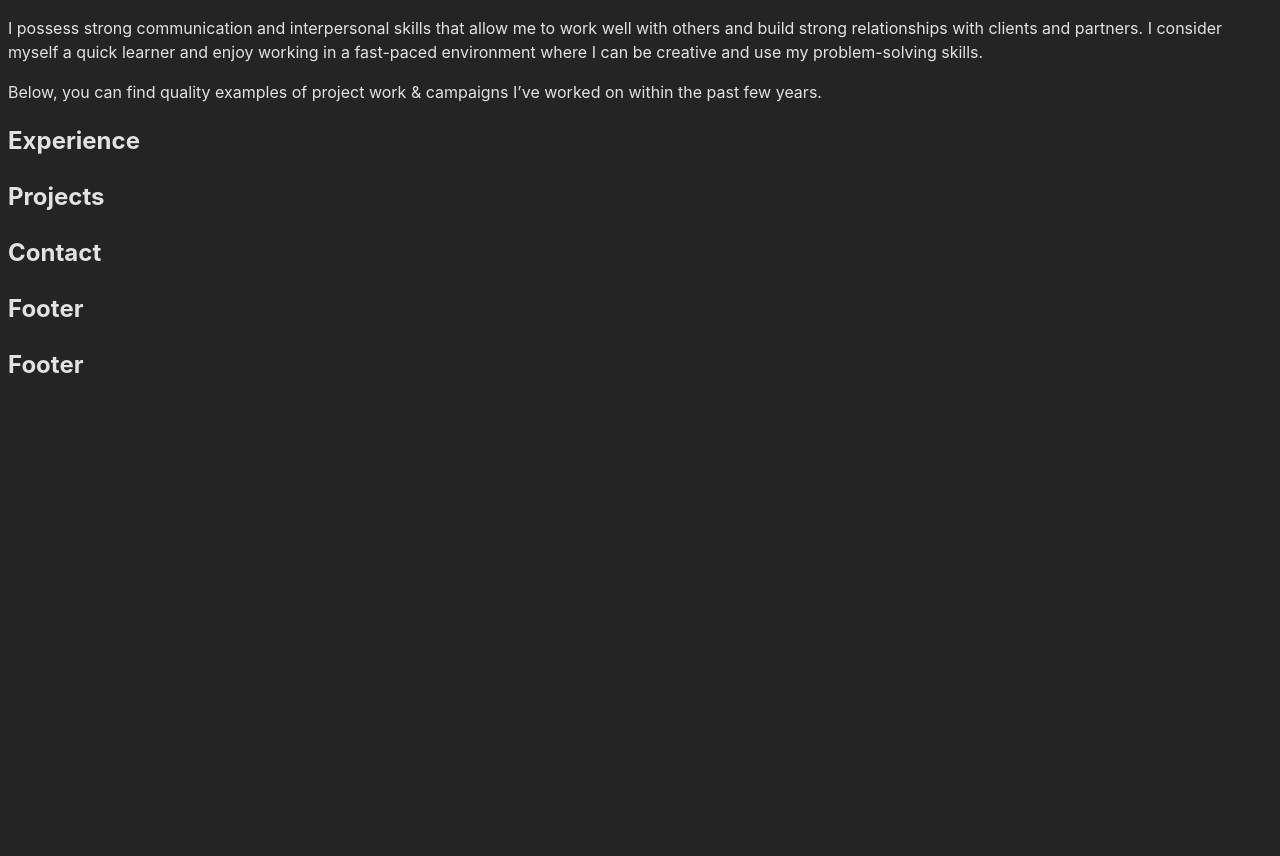
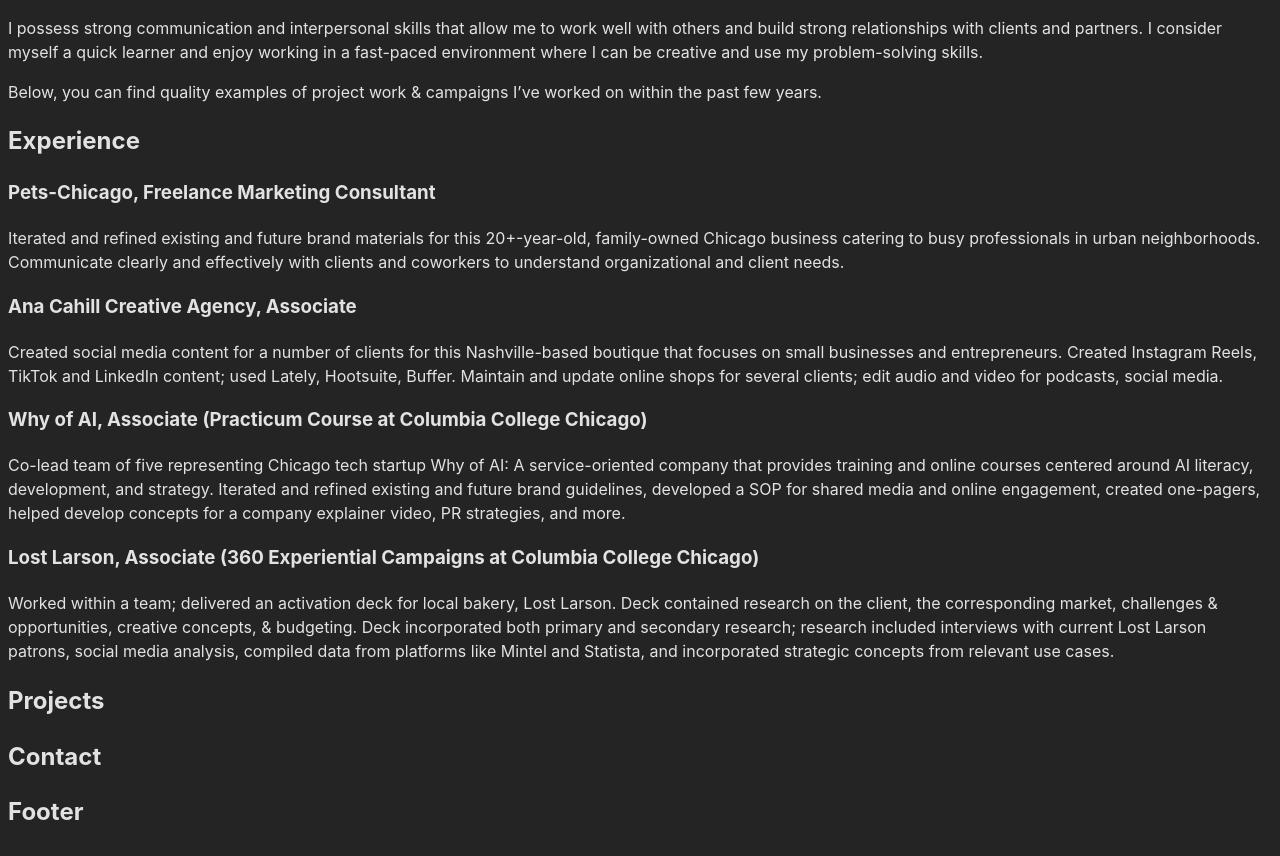
Before and after one commit to Fornari-Inc/fornari-client, a React (Vite) app: page / in a window 1280 px wide. Shown: the part 420-1276 px from the top of the page. Before the commit the page ends 823 px from the top, so only its background shows below. Built offline with nearby package versions, Linux system fonts and the light colour scheme.

Commit message:
content and styling added

```diff
--- a/src/components/Experience.tsx
+++ b/src/components/Experience.tsx
@@ -1,8 +1,21 @@
 
 function Experience() {
   return (
-    <section id="experience">
+    <section id="experience" className="experience-section">
       <h2>Experience</h2>
+      <div className="experience">
+        <h3>Pets-Chicago, Freelance Marketing Consultant</h3>
+        <p>Iterated and refined existing and future brand materials for this 20+-year-old, family-owned Chicago business catering to busy professionals in urban neighborhoods. Communicate clearly and effectively with clients and coworkers to understand organizational and client needs.</p>
+
+        <h3>Ana Cahill Creative Agency, Associate</h3>
+        <p>Created social media content for a number of clients for this Nashville-based boutique that focuses on small businesses and entrepreneurs. Created Instagram Reels, TikTok and LinkedIn content; used Lately, Hootsuite, Buffer. Maintain and update online shops for several clients; edit audio and video for podcasts, social media.</p>
+
+        <h3>Why of AI, Associate (Practicum Course at Columbia College Chicago)</h3>
+        <p>Co-lead team of five representing Chicago tech startup Why of AI: A service-oriented company that provides training and online courses centered around AI literacy, development, and strategy. Iterated and refined existing and future brand guidelines, developed a SOP for shared media and online engagement, created one-pagers, helped develop concepts for a company explainer video, PR strategies, and more.</p>
+
+        <h3>Lost Larson, Associate (360 Experiential Campaigns at Columbia College Chicago)</h3>
+        <p>Worked within a team; delivered an activation deck for local bakery, Lost Larson. Deck contained research on the client, the corresponding market, challenges & opportunities, creative concepts, & budgeting. Deck incorporated both primary and secondary research; research included interviews with current Lost Larson patrons, social media analysis, compiled data from platforms like Mintel and Statista, and incorporated strategic concepts from relevant use cases.</p>
+      </div>
     </section>
   );
 }
```
